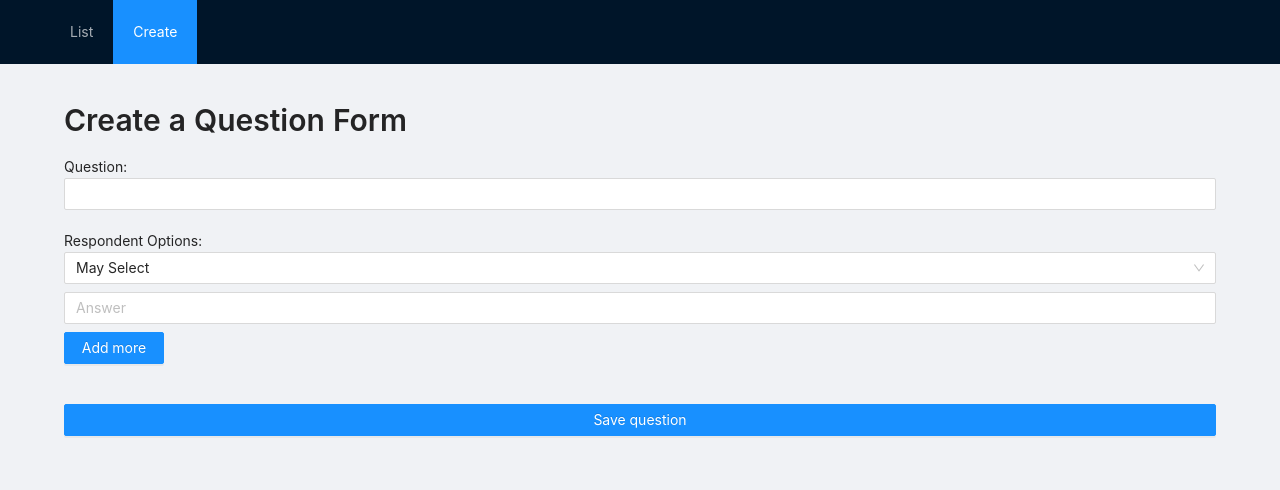
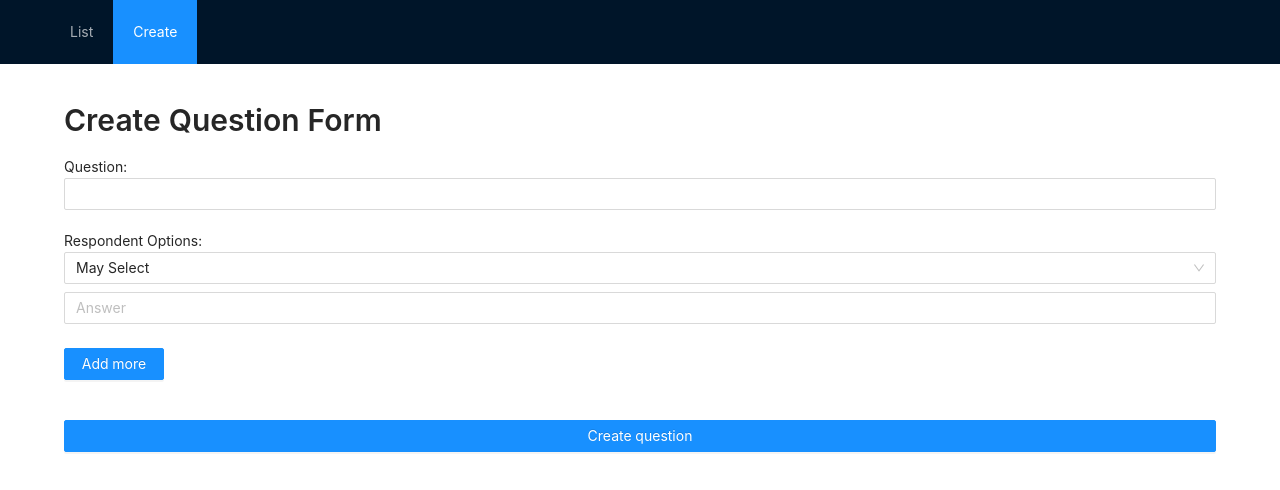
Before and after one commit to irsalsss/survey-question, a React (Vite) app: page /create in a window 1280 px wide. Shown: the top 490 px of the page. Built offline with nearby package versions, Linux system fonts and the light colour scheme.

Commit message:
handle edit

```diff
--- a/src/App.jsx
+++ b/src/App.jsx
@@ -1,9 +1,6 @@
-import { useState } from 'react'
 import Routes from './routes'
 
 function App() {
-  const [count, setCount] = useState(0)
-
   return (
     <Routes />
   )
--- a/src/components/SharedDragAndDrop.jsx
+++ b/src/components/SharedDragAndDrop.jsx
@@ -4,7 +4,7 @@ import { DragDropContext, Droppable, Draggable } from "react-beautiful-dnd";
 
 const { Text } = Typography;
 
-const SharedDragAndDrop = ({ items, onReorder, onDelete }) => {
+const SharedDragAndDrop = ({ items, onReorder, onDelete, onEdit }) => {
   const reorder = (list, startIndex, endIndex) => {
     const result = Array.from(list);
     const [removed] = result.splice(startIndex, 1);
@@ -53,6 +53,12 @@ const SharedDragAndDrop = ({ items, onReorder, onDelete }) => {
     }
   }
 
+  const onEditItem = (id) => {
+    if (onEdit) {
+      onEdit(id)
+    }
+  }
+
   return (
     <DragDropContext onDragEnd={onDragEnd}>
       <Droppable droppableId="droppable">
@@ -75,7 +81,7 @@ const SharedDragAndDrop = ({ items, onReorder, onDelete }) => {
                     <div className='flex'>
                       <Button
                         className='ml-8'
-                        onClick={() => {}}
+                        onClick={() => onEditItem(item.id)}
                         type="primary"
                       >
                         Edit
--- a/src/layout/index.jsx
+++ b/src/layout/index.jsx
@@ -25,7 +25,7 @@ const Layout = () => {
           onClick={(e) => goTo(e.key)}
         />
       </Header>
-      <Content className="mt-[64px] py-[36px] px-[64px]">
+      <Content className="mt-[64px] py-[36px] px-[64px] bg-white">
         <Outlet />
       </Content>
     </LayoutAntd>
--- a/src/pages/Create.jsx
+++ b/src/pages/CreateEdit.jsx
@@ -1,4 +1,4 @@
-import React, { useState } from 'react';
+import React, { useState, useEffect, useMemo } from 'react';
 import { Typography, Input, message, Button } from 'antd';
 import shallow from 'zustand/shallow';
 import {
@@ -11,13 +11,21 @@ import { deepClone } from '../utils/general';
 import { v4 as uuidv4 } from 'uuid';
 import SharedSelect from '../components/SharedSelect';
 import useStoreQuestion from '../store/question';
+import { useParams } from 'react-router-dom';
 
 const { Title, Text } = Typography;
 
-const Create = () => {
-  const { addQuestionData } = useStoreQuestion(
+const CreateEdit = () => {
+  const { id } = useParams();
+  const {
+    questionData,
+    addQuestionData,
+    editQuestionData,
+  } = useStoreQuestion(
     (state) => ({
+      questionData: state.questionData,
       addQuestionData: state.addQuestionData,
+      editQuestionData: state.editQuestionData,
     }),
     shallow
   );
@@ -60,19 +68,38 @@ const Create = () => {
       return;
     }
 
-    const newForm = deepClone(form);
-    newForm.id = uuidv4();
+    // is edit page
+    if (id) {
+      const currIndex = questionData.findIndex((v) => v.id === id);
+      editQuestionData(form, currIndex)
+    } else {
+      const newForm = deepClone(form);
+      newForm.id = uuidv4();
+      addQuestionData(newForm);
+    }
 
-    addQuestionData(newForm);
-
-    message.success("Question from successfully created");
+    const editMessage = id ? 'updated' : 'created';
+    message.success(`Question successfully ${editMessage}`);
     setForm(CREATE_DEFAULT_STATE);
     goTo('/');
   }
 
+  const titlePage = useMemo(() => {
+    return id ? 'Update' : 'Create'
+  }, [id])
+
+  useEffect(() => {
+    if (id) {
+      const currData = questionData.find((v) => v.id === id);
+      setForm(currData)
+    } else {
+      setForm(CREATE_DEFAULT_STATE)
+    }
+  }, [id])
+
   return (
     <div id="container-create" className=''>
-      <Title level={2}>Create a Question Form</Title>
+      <Title level={2}>{titlePage} Question Form</Title>
 
       <div className='mb-5'>
         <Text>Question:</Text>
@@ -86,7 +113,7 @@ const Create = () => {
         <Text>Respondent Options:</Text>
         {options.map((opt, index) => (
           <div className="flex items-start justify-between" key={opt.id}>
-            <div className="flex-[2]">
+            <div className="flex-[2] mb-[16px]">
               <SharedSelect
                 key={opt.id}
                 value={opt.rule}
@@ -124,15 +151,15 @@ const Create = () => {
         )}
 
         <Button
-          className="mt-[40px]"
+          className="my-[40px]"
           onClick={onSubmit}
           type="primary"
         >
-          Save question
+          {titlePage} question
         </Button>
       </div>
     </div>
   )
 }
 
-export default Create
+export default CreateEdit
--- a/src/pages/List.jsx
+++ b/src/pages/List.jsx
@@ -4,10 +4,12 @@ import { Typography, Empty } from 'antd';
 import useStoreQuestion from '../store/question';
 import { isEmpty } from '../utils/general';
 import SharedDragAndDrop from '../components/SharedDragAndDrop';
+import useRoute from '../hook/useRoute';
 
 const { Title } = Typography;
 
 const List = () => {
+  const { goTo } = useRoute();
   const {
     questionData,
     changeQuestionData,
@@ -20,6 +22,10 @@ const List = () => {
     }),
     shallow
   );
+
+  const toEditPage = (id) => {
+    goTo(`/edit/${id}`)
+  }
 
   return (
     <div id="container-list flex flex-1">
@@ -35,6 +41,7 @@ const List = () => {
             items={questionData}
             onReorder={changeQuestionData}
             onDelete={deleteQuestionData}
+            onEdit={toEditPage}
           />
         </div>
       ) }
--- a/src/routes/index.jsx
+++ b/src/routes/index.jsx
@@ -7,7 +7,7 @@ import {
 import loadable from '@loadable/component';
 
 const List = loadable(() => import('../pages/List'));
-const Create = loadable(() => import('../pages/Create'));
+const CreateEdit = loadable(() => import('../pages/CreateEdit'));
 const NotFound = loadable(() => import('../pages/NotFound'));
 
 const Layout = loadable(() => import('../layout'));
@@ -18,7 +18,8 @@ const Routes = () => {
       <ReactRoutes>
         <Route path="/" element={<Layout />}>
           <Route index element={<List />} />
-          <Route path="create" element={<Create />} />
+          <Route path="create" element={<CreateEdit />} />
+          <Route path="edit/:id" element={<CreateEdit />} />
         </Route>
 
         <Route path="*" element={<NotFound />} />
--- a/src/store/question.js
+++ b/src/store/question.js
@@ -6,6 +6,13 @@ const useStoreQuestion = create(persist(
     questionData: [],
     addQuestionData: (newData) => set({ questionData: [...(get().questionData || []), newData] }),
     changeQuestionData: (newData) => set({ questionData: newData }),
+    editQuestionData: (newData, index) => set(() => {
+      const newQuestion = [...(get().questionData || [])];
+      newQuestion[index] = newData;
+      return {
+        questionData: newQuestion
+      }
+    }),
     deleteQuestionData: (index) => set(() => {
       const newQuestion = [...(get().questionData || [])];
       newQuestion.splice(index, 1);
```
